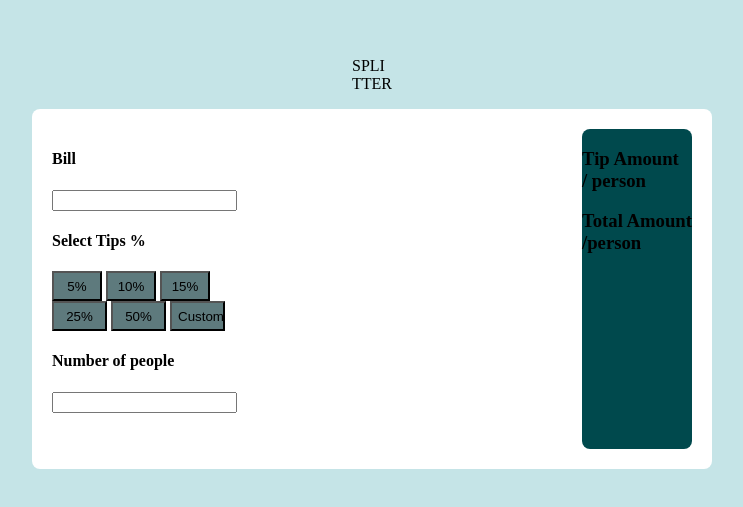
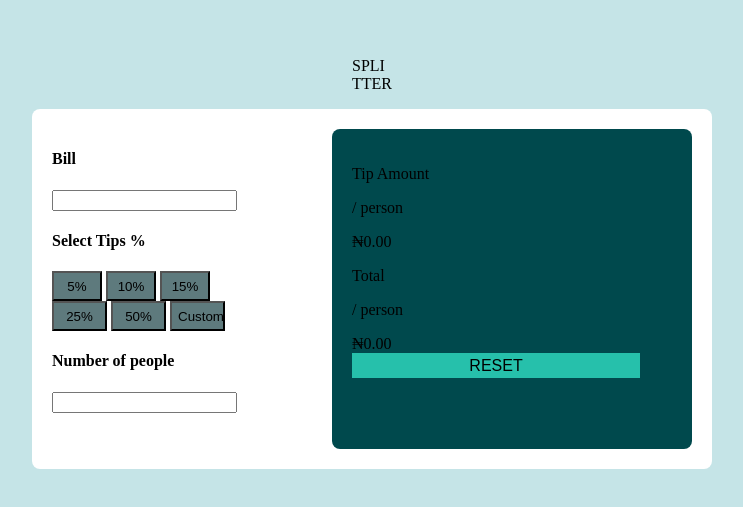
Before and after one commit to Stephanieamaka/calculator, a plain HTML site: page tip-calculator-app-main/tip-calculator-app-main/index.html in a window 1280 px wide. Shown: the part 153-660 px from the top of the page, without its empty margins (276-1019 px from the left). Drawn offline with Linux system fonts and the light colour scheme.

Commit message:
Tips of calculator

```diff
--- a/tip-calculator-app-main/tip-calculator-app-main/index.html
+++ b/tip-calculator-app-main/tip-calculator-app-main/index.html
@@ -33,13 +33,26 @@
         </div>
 
         <div class="right">
-            <h3> Tip Amount <br> / person</h3>
+            <div>
+              <div>
+                <div>
+                  <p>Tip Amount</p>
+                  <p>/ person</p>
+                </div>
+                <span><span>&#8358;</span>0.00</span>
+              </div>
+              <div>
+                <div>
+                  <p>Total</p>
+                  <p>/ person</p>
+                </div>
+                <span><span>&#8358;</span>0.00</span>
+              </div>
+              <button id="reset">
+                RESET
+              </button>
+    </div>
 
-
-            <h3> Total Amount <br> /person</h3>
-        </div>
-
-    </div>
 
 </body>
 
--- a/tip-calculator-app-main/tip-calculator-app-main/style.css
+++ b/tip-calculator-app-main/tip-calculator-app-main/style.css
@@ -40,4 +40,15 @@
 .right {
   background-color: hsl(183, 100%, 15%);
   border-radius: 0.5rem;
+  width:50% ;
+  padding: 20px;
 }
+
+#reset{
+    background-color: hsl(172, 67%, 45%);
+    border: none;
+    width: 90%;
+    height: 25px;
+    font-size: medium;
+
+}
```
